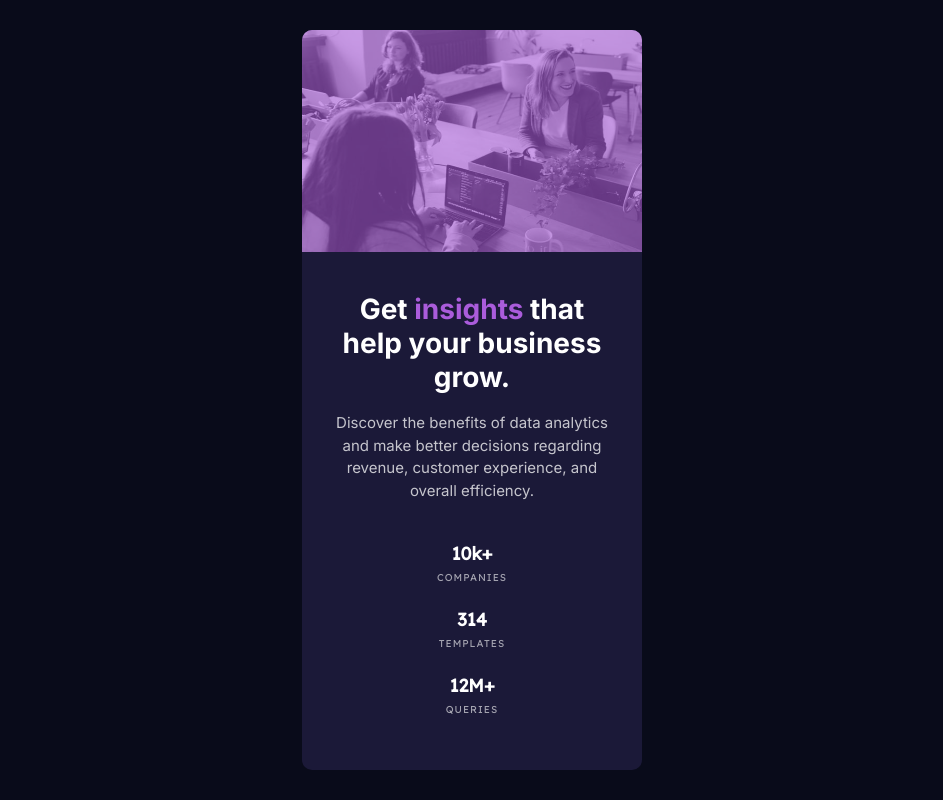
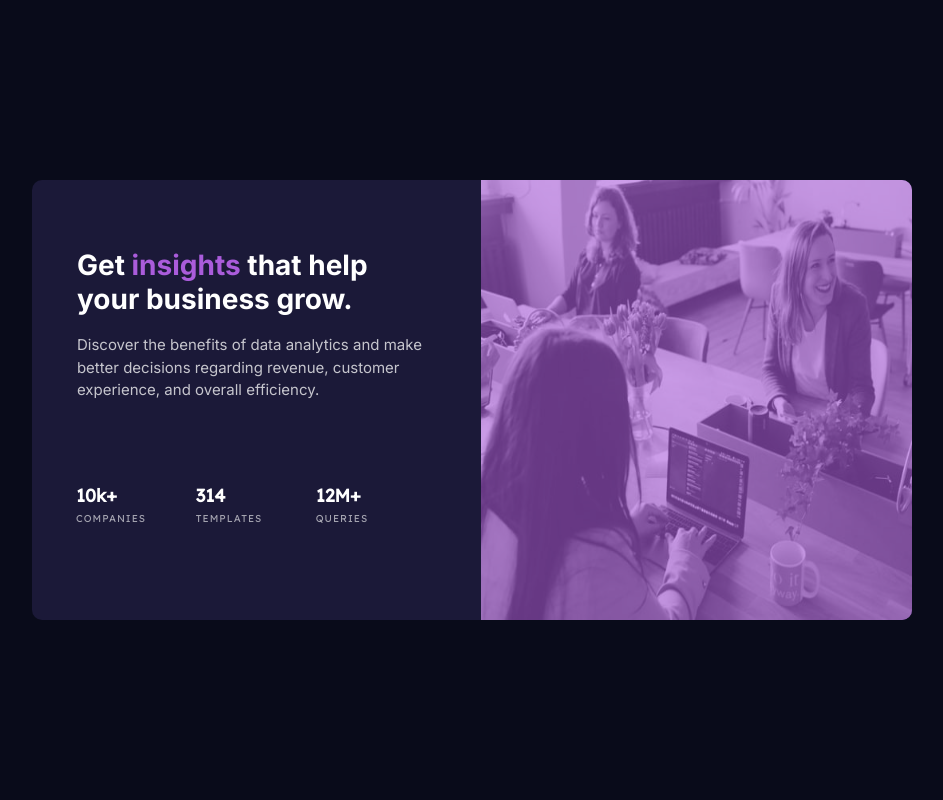
Before and after one commit to almero0922/Stats-Preview-Card, a plain HTML site: page index.html in a window 1280 px wide. Shown: the whole page, without its empty margins (168-1111 px from the left). Drawn offline with Linux system fonts and the light colour scheme.

Commit message:
Desktop Version

```diff
--- a/index.html
+++ b/index.html
@@ -29,6 +29,7 @@
     <main class="container">
       <div class="main-image">
         <img src="./images/image-header-mobile.jpg" alt="" />
+        <img src="./images/image-header-desktop.jpg" alt=""/>
       </div>
       <div class="container-info">
         <div class="container-details">
@@ -39,12 +40,12 @@
           </p>
         </div>
         <div class="container-stats">
-          <h1>10k+</h1>
-          <p>companies</p>
-          <h1>314</h1>
-          <p>templates</p>
-          <h1>12M+</h1>
-          <p>queries</p>
+          <h1 class="one">10k+</h1>
+          <p class="companies">companies</p>
+          <h1 class="two">314</h1>
+          <p class="templates">templates</p>
+          <h1 class="three">12M+</h1>
+          <p class="queries">queries</p>
         </div>
       </div>
     </main>
--- a/styles.css
+++ b/styles.css
@@ -38,12 +38,15 @@ body{
     border-top-right-radius: 10px;
     margin-bottom: 4rem;
 }
-.main-image img{
+.main-image img:nth-child(1){
     width: 100%;
     height: 100%;
     border-top-left-radius: 10px;
     border-top-right-radius: 10px;
     opacity: 0.40;
+}
+.main-image img:nth-child(2){
+    opacity: 0;
 }
 .container-info{
     display: flex;
@@ -91,3 +94,69 @@ body{
     letter-spacing: 1px;
     margin-bottom: 2.4rem;
 }
+@media (min-width: 1000px){
+    .container{
+        width: 88rem;
+        height: 44rem;
+        display: flex;
+        flex-direction: row;
+    }
+    .container-details{
+        text-align: left;
+        margin-bottom: 8rem;
+    }
+    .main-image{
+        order: 2;
+        height: 100%;
+        border-top-left-radius: 0px;
+        border-bottom-right-radius: 10px;
+    }
+    .main-image img:nth-child(1){
+        opacity: 0;
+        display: none;
+        width: 44rem;
+    }
+    .main-image img:nth-child(2){
+        opacity: 0.40;
+        height: 100%;
+        border-top-right-radius: 10px;
+        border-top-left-radius: 0px;
+        border-bottom-right-radius: 10px;
+        width: 100%;
+    }
+    .container-stats{
+        flex-direction: row;
+        flex-wrap: wrap;
+        height: 7rem;
+        align-self: flex-start;
+        margin-left: 4.4rem;
+        width: 80%;
+    }
+    .container-stats h1{
+        margin-bottom: 0rem;
+    }
+    .one{
+        order: 1;
+        width: calc(100%/3);
+    }
+    .two{
+        order: 2;
+        width: calc(100%/3);
+    }
+    .three{
+        order: 3;
+        width: calc(100%/3);
+    }
+    .companies{
+        order: 4;
+        width: calc(100%/3);
+    }
+    .templates{
+        order: 5;
+        width: calc(100%/3);
+    }
+    .queries{
+        order: 6;
+        width: calc(100%/3);
+    }
+}
```
